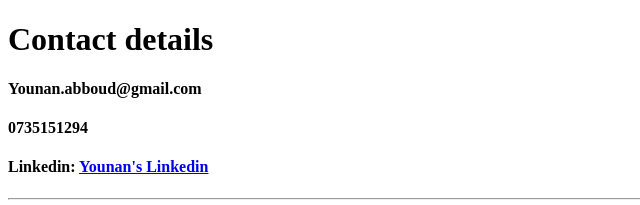
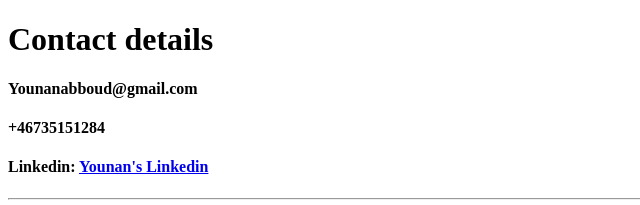
Before and after one commit to Younanbeast1/cv, a plain HTML site: page contact.html in a window 1280 px wide. Shown: the top 205 px of the page, 0-640 px from the left. Drawn offline with Linux system fonts and the light colour scheme.

Commit message:
Update contact.html

```diff
--- a/contact.html
+++ b/contact.html
@@ -6,8 +6,8 @@
     </head>
     <body>
       <h1>Contact details</h1>
-      <h4>Younan.abboud@gmail.com</h4>
-      <h4>0735151294</h4>
+      <h4>Younanabboud@gmail.com</h4>
+      <h4>+46735151284</h4>
       <h4>Linkedin: <a href="https://www.linkedin.com/in/younan-abboud-170526184/">Younan's Linkedin</a></h4>
         <hr>
         <form class="" action="mailto:younanabboud@gmail.com" method="post" target="_blank">
```
